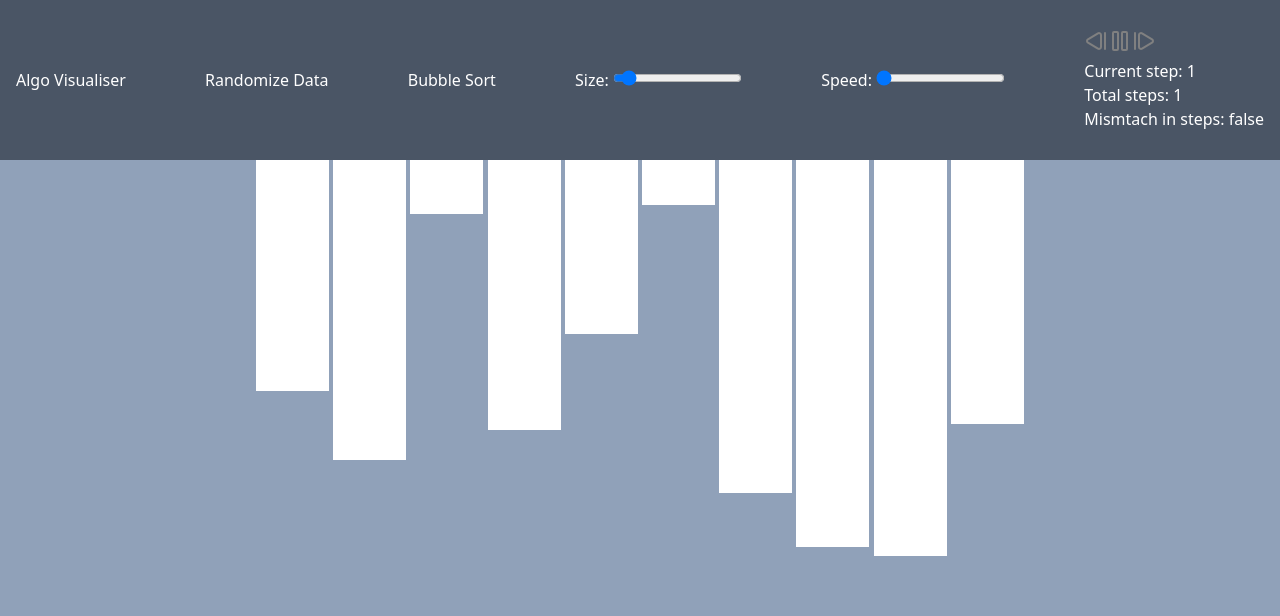
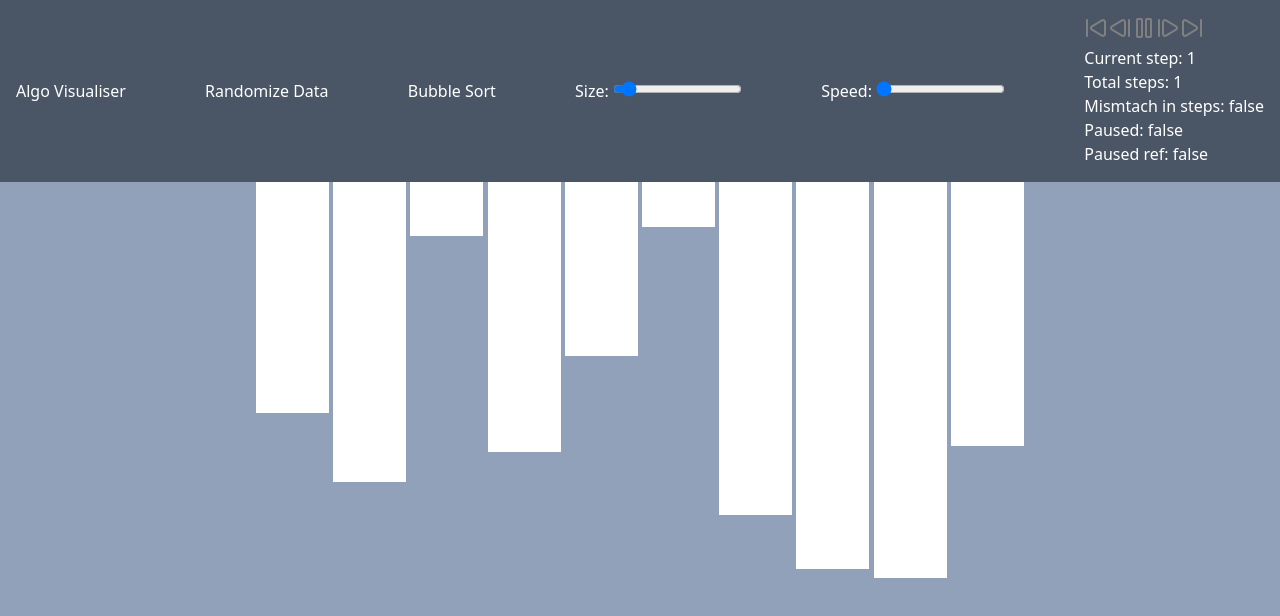
Before and after one commit to BillyBooglyBob/algo-visualiser, a React (Vite) app: page / in a window 1280 px wide. Shown: the top 616 px of the page. Built offline with nearby package versions, Linux system fonts and the light colour scheme.

Commit message:
feat: Fixed pause not working after increment + not rendering the final image

```diff
--- a/src/AlgoVisualiser/AlgoVisualiser.tsx
+++ b/src/AlgoVisualiser/AlgoVisualiser.tsx
@@ -1,6 +1,13 @@
 import { useCallback, useEffect, useRef, useState } from "react";
 import useBubbleSort from "./algorithm/bubbleSort";
-import { Pause, Play, StepBack, StepForward } from "lucide-react";
+import {
+  Pause,
+  Play,
+  SkipBack,
+  SkipForward,
+  StepBack,
+  StepForward,
+} from "lucide-react";
 
 export interface DataBar {
   value: number;
@@ -26,8 +33,9 @@ const AlgoVisualiser = () => {
   }, [speed]);
 
   const randomizeData = () => {
+    setPaused(false);
+    pausedRef.current = false;
     sortingRef.current.stop = true;
-    pausedRef.current = false;
 
     const newData = Array.from({ length: size }, () => ({
       value: Math.floor(Math.random() * 150) + 1,
@@ -36,6 +44,7 @@ const AlgoVisualiser = () => {
     setData(newData);
     setSteps([newData]);
     totalStepsRef.current = 1;
+    currentStepRef.current = 1;
     setCurrentStep(0);
   };
 
@@ -78,15 +87,32 @@ const AlgoVisualiser = () => {
     pausedRef.current = !currentValue;
   };
 
+  // TODO: Currently the last two swapped bars remain coloured.
+  // The state isn't coloured, but I believe the render stopped one short
+  // from the last image?
+
   const handleStepBackward = () => {
     const newStep = currentStep - 1;
     setCurrentStep(newStep);
     currentStepRef.current = newStep;
   };
+
   const handleStepForward = () => {
     const newStep = currentStep + 1;
     setCurrentStep(newStep);
     currentStepRef.current = newStep;
+  };
+
+  const handleStepToStart = () => {
+    setCurrentStep(0);
+    currentStepRef.current = 0;
+  };
+
+  // Why -2?
+  // Is it because the loop also triggered another one?
+  const handleStepToEnd = () => {
+    setCurrentStep(totalStepsRef.current - 2);
+    currentStepRef.current = totalStepsRef.current - 2;
   };
 
   return (
@@ -111,13 +137,20 @@ const AlgoVisualiser = () => {
           Speed:{" "}
           <input
             type="range"
-            min={1}
+            min={5}
             max={50}
             value={speed}
             onChange={(e) => setSpeed(Number(e.target.value))}
           />
         </div>
         <div>
+          <button
+            onClick={handleStepToStart}
+            disabled={!paused || currentStep === 0}
+            className={`${(!paused || currentStep === 0) && "brightness-50"}`}
+          >
+            <SkipBack />
+          </button>
           <button
             onClick={handleStepBackward}
             disabled={!paused || currentStep === 0}
@@ -143,11 +176,22 @@ const AlgoVisualiser = () => {
           >
             <StepForward />
           </button>
+          <button
+            onClick={handleStepToEnd}
+            disabled={!paused || currentStep === steps.length - 1}
+            className={`${
+              (!paused || currentStep === steps.length - 1) && "brightness-50"
+            }`}
+          >
+            <SkipForward />
+          </button>
           <div>
             Current step: {currentStep + 1} <br />
             Total steps: {steps.length} <br />
             Mismtach in steps:{" "}
-            {currentStep < steps.length - 1 ? "true" : "false"}
+            {currentStep < steps.length - 1 ? "true" : "false"} <br />
+            Paused: {paused ? "true" : "false"} <br />
+            Paused ref: {pausedRef.current ? "true" : "false"}
           </div>
         </div>
       </header>
--- a/src/AlgoVisualiser/algorithm/bubbleSort.tsx
+++ b/src/AlgoVisualiser/algorithm/bubbleSort.tsx
@@ -54,6 +54,11 @@ const useBubbleSort = ({
 
           // Bring sort up to latest image before proceeding
           while (currentStepRef.current < totalStepsRef.current - 1) {
+            // Pause on flag
+            while (pausedRef.current) {
+              await sleep(50);
+            }
+
             setCurrentStep(currentStepRef.current + 1);
             currentStepRef.current += 1;
             console.log(
@@ -103,6 +108,10 @@ const useBubbleSort = ({
 
     const finalArr = [...arr].map((bar) => ({ ...bar, coloured: false }));
     changeArr(finalArr);
+    setSteps((prev) => [...prev, finalArr]);
+    setCurrentStep((prev) => prev + 1);
+    currentStepRef.current += 1;
+    totalStepsRef.current += 1;
     sortingRef.current.stop = true;
   };
 
```
